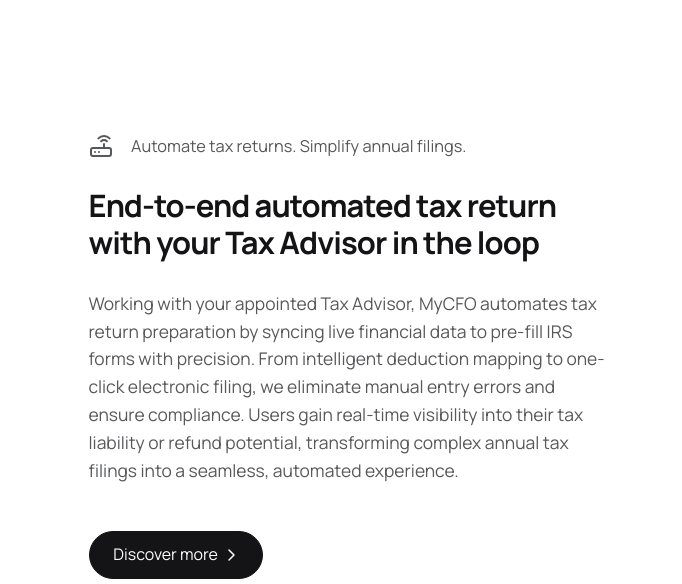
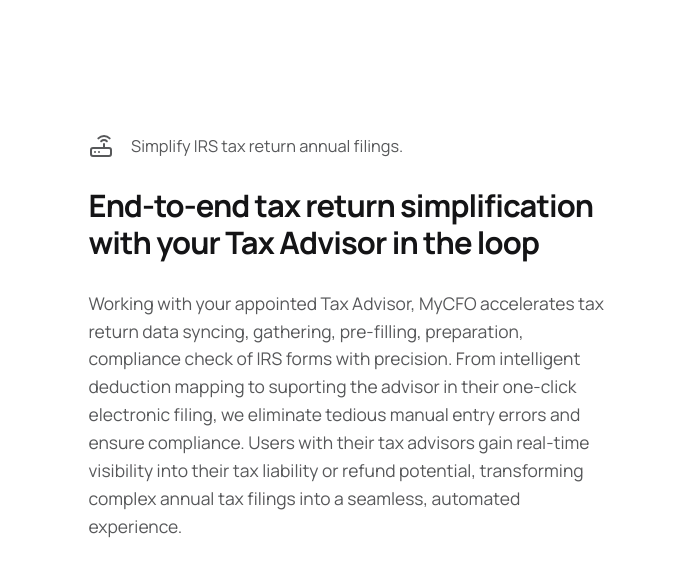
Before and after one commit to kfml/mycfotech, a plain HTML site: page index.html in a window 1280 px wide. Shown: the part 2960-3544 px from the top of the page, 598-1280 px from the left. Drawn offline with Linux system fonts and the light colour scheme; a web font is replaced by a local one.

Commit message:
Update index.html
Fixed Tax Section.
Added new sprint costs.

```diff
--- a/index.html
+++ b/index.html
@@ -204,10 +204,10 @@
                         <div class="card__body">
                             <p class="card__pre-heading">
                                 <svg class="li li-router" width="24px" height="24px" fill="none" stroke="currentColor" stroke-width="2" aria-hidden="true" viewBox="0 0 24 24"><g><rect width="20" height="8" x="2" y="14" rx="2"/><path d="M6.01 18H6M10.01 18H10M15 10v4M17.84 7.17a4 4 0 0 0-5.66 0M20.66 4.34a8 8 0 0 0-11.31 0"/></g></svg>
-                                <span>Automate tax returns. Simplify annual filings.</span>
+                                <span>Simplify IRS tax return annual filings.</span>
                             </p>
-                            <h3 class="card__title">End-to-end automated tax return with your Tax Advisor in the loop</h3>
-                            <div class="card__text"><p>Working with your appointed Tax Advisor, MyCFO automates tax return preparation by syncing live financial data to pre-fill IRS forms with precision. From intelligent deduction mapping to one-click electronic filing, we eliminate manual entry errors and ensure compliance. Users gain real-time visibility into their tax liability or refund potential, transforming complex annual tax filings into a seamless, automated experience.</p></div>
+                            <h3 class="card__title">End-to-end tax return simplification with your Tax Advisor in the loop</h3>
+                            <div class="card__text"><p>Working with your appointed Tax Advisor, MyCFO accelerates tax return data syncing, gathering, pre-filling, preparation, compliance check of IRS forms with precision. From intelligent deduction mapping to suporting the advisor in their one-click electronic filing, we eliminate tedious manual entry errors and ensure compliance. Users with their tax advisors gain real-time visibility into their tax liability or refund potential, transforming complex annual tax filings into a seamless, automated experience.</p></div>
                             <div class="card__actions"><a href="#" class="btn btn--icon">Discover more <svg aria-hidden="true" focusable="false" width="16" height="16"><use xlink:href="#arrow-next"></use></svg></a></div>
                         </div>
                         <figure class="card__image">
@@ -324,11 +324,15 @@
                     <div class="media-tabs__item" id="media-panel-camera-6k-pro" role="tabpanel" aria-labelledby="tab-camera-6k-pro" tabindex="0">
                         <img src="images/sprint1.png" alt="Project Plan Phase 1" width="2078" height="1072" loading="lazy">
                     </div>
+                    <div class="media-tabs__item" id="media-panel-sensor-precision" role="tabpanel" aria-labelledby="tab-sensor-precision" tabindex="0">
+                        <img src="images/sprint1_costs.png" alt="Project Plan Phase 1" width="2050" height="937" loading="lazy">
+                    </div>
                 </div>
                 <div class="media-tabs__nav">
                     <ul class="media-tabs__nav__list" role="tablist" aria-label="Media Tabs">
                         <li role="presentation"><button type="button" id="tab-kevlar-reinforced" role="tab" aria-selected="true" aria-controls="media-panel-kevlar-reinforced" data-tab-target="kevlar-reinforced" tabindex="0" class="media-tabs__nav__tab btn--clean media-tabs__nav__tab--active">MyCFO Project Plan Overview</button></li>
                         <li role="presentation"><button type="button" id="tab-camera-6k-pro" role="tab" aria-selected="false" aria-controls="media-panel-camera-6k-pro" data-tab-target="camera-6k-pro" tabindex="-1" class="media-tabs__nav__tab btn--clean">Project Plan - Phase 1 - Oct 2026 to Nov 2027</button></li>
+                        <li role="presentation"><button type="button" id="tab-sensor-precision" role="tab" aria-selected="false" aria-controls="media-panel-sensor-precision" data-tab-target="sensor-precision" tabindex="-1" class="media-tabs__nav__tab btn--clean">Project Plan - Phase 1 - Costs</button></li>
                 </div>
             </section>
 
```
